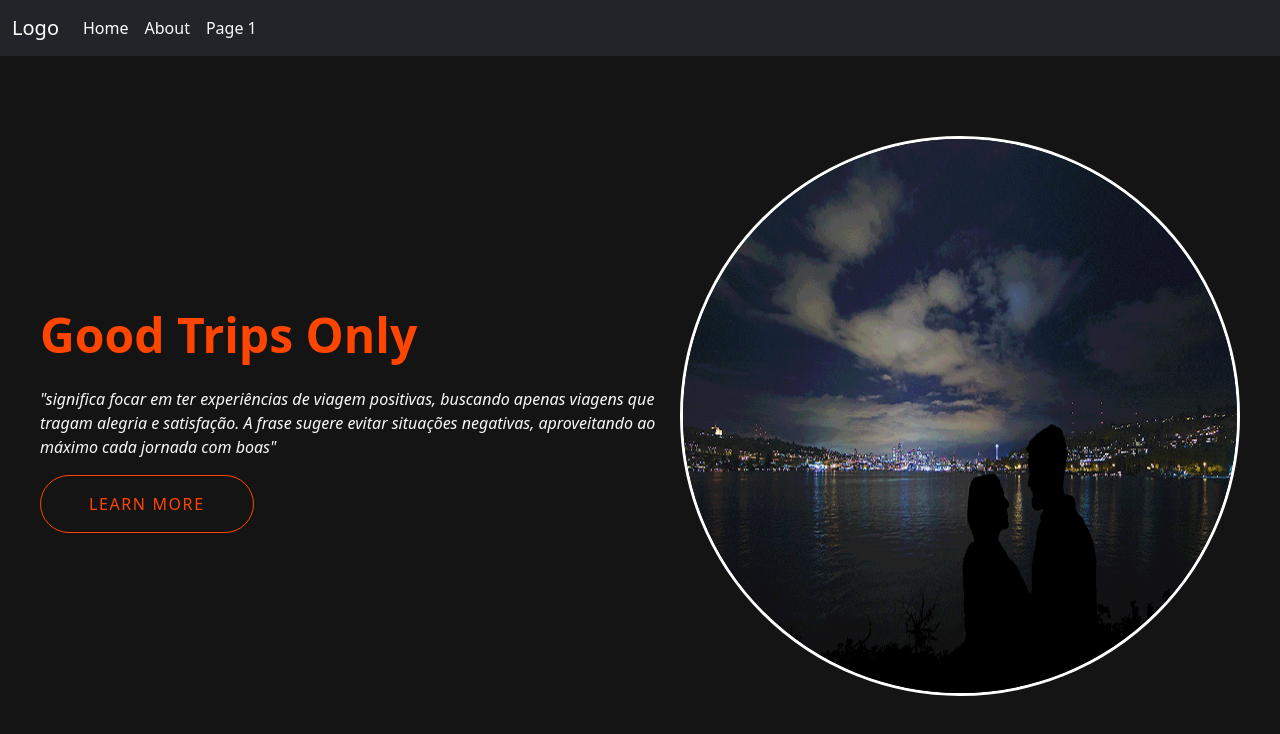
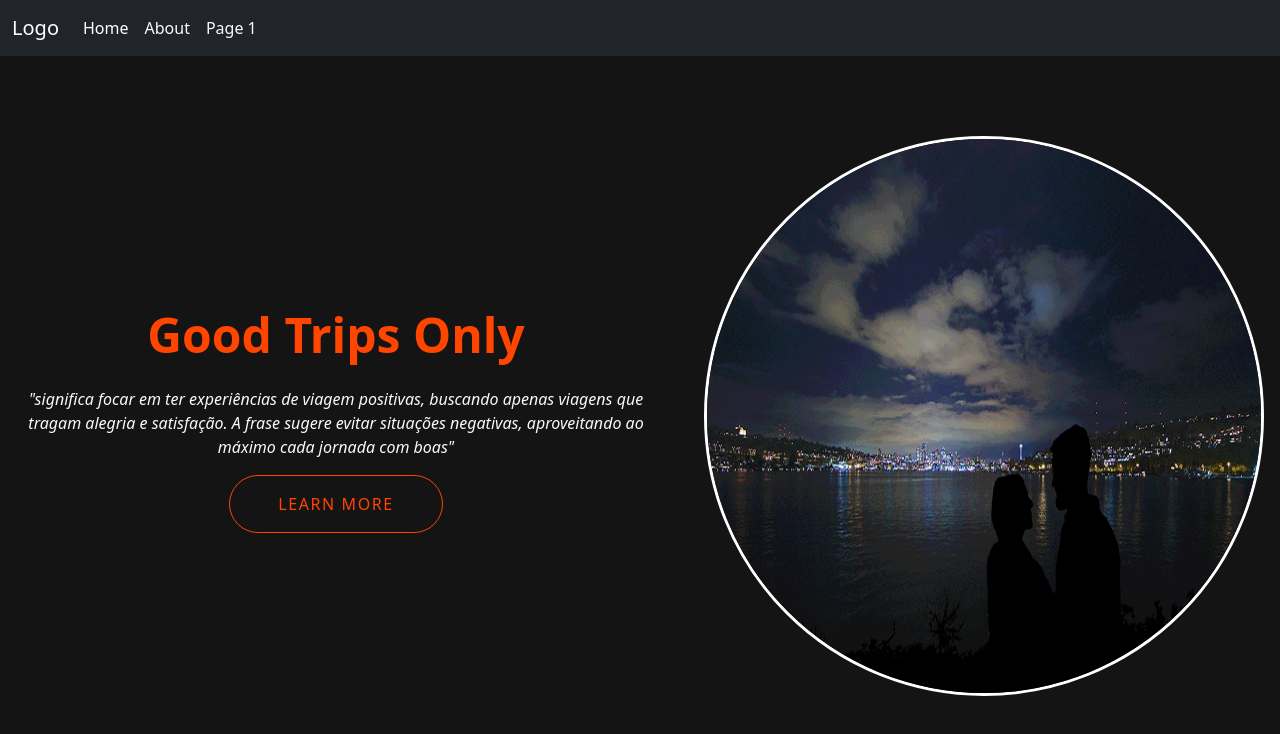
Before and after one commit to Ryandasilva44/travel-agency, an Angular app: page /page in a window 1280 px wide. Shown: the top 734 px of the page. Built offline with nearby package versions, Linux system fonts and the light colour scheme.

Commit message:
corrigido os textos desse commit

```diff
--- a/src/app/pages/page/page.component.html
+++ b/src/app/pages/page/page.component.html
@@ -1,8 +1,11 @@
-<div class="d-flex flex-wrap flex-md-row justify-content-center align-items-center element">
+<div class="d-flex flex-wrap flex-md-row justify-content-center align-items-center element gap-5">
   <div>
-    <p class="title_text">{{ textTitle }}</p>
-    <p class="text-light"><em>{{ secundaryText }}</em></p>
-    <button class="button-1 rounded-pill">{{ textButton }}</button>
+    <p class="title_text text-center">{{ textTitle }}</p>
+    <p class="text-light text-center"><em>{{ secundaryText }}</em></p>
+    <div class="text-center">
+       <button class="button-1 rounded-pill">{{ textButton }}</button>
+    </div>
+
   </div>
   <div>
     <img class="img_casal_noite rounded-circle" [src]="imgNoite" alt="imagem de uma noite estrelada ">
```
